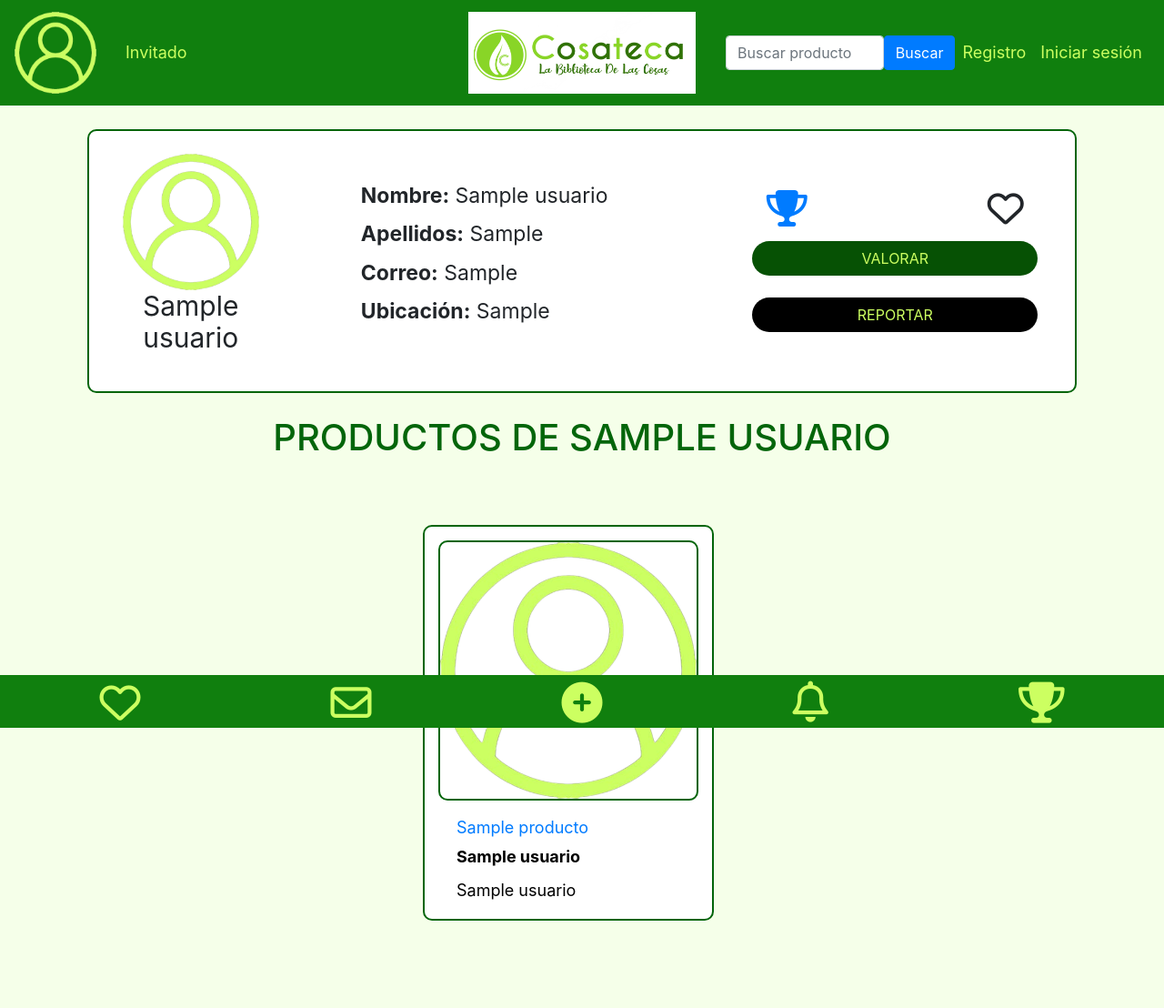
After one commit to andvarbay/Cosateca, a Django app: a page that uses CosatecaApp/templates/header.html in a window 1280 px wide. The commit adds this page. Shown: the whole page at 91% size. Run offline with Django 4.2, Linux system fonts and the light colour scheme; tables that the repository leaves empty hold one stand-in row (values such as "Sample post"); parts of the project's set-up code (start-up, migrations or seed data) failed here and were passed over; some libraries are stand-ins or nearby versions.

Commit message:
feat: Iniciadas vistas de perfil de usuario
En cada perfil se muestran los productos del usuario
 y los botones correspondientes aunque estos son estáticos

```diff
--- a/CosatecaApp/models.py
+++ b/CosatecaApp/models.py
@@ -164,6 +164,10 @@ class Producto(models.Model):
     def getTodosProductos():
         return Producto.objects.all()
 
+    @staticmethod
+    def getProductosDeUsuario(nombreUsuario):
+        return Producto.objects.filter(idPropietario = nombreUsuario)
+
 class CategoriaProducto(models.Model):
     idCategoriaProducto = models.AutoField(db_column='idCategoriaProducto', primary_key=True)
     idCategoria = models.ForeignKey(Categoria, models.CASCADE, db_column='idCategoria')
--- a/CosatecaApp/static/style.css
+++ b/CosatecaApp/static/style.css
@@ -87,6 +87,37 @@ nav {
     margin-top: 5%;
     height: auto;
 }
+
+.card-text {
+    color: black
+}
+
+
+.profile-card {
+    background-color: #FFFFFF;
+    border: 2px solid #03650A;
+    border-radius: 10px;
+    margin-left: 7.5%;
+    margin-right: 7.5%;
+    margin-top: 2%;
+    margin-bottom: 2%;
+    padding: 2%;
+    justify-content: space-between;
+    font-size: 23px;
+  }
+
+  .profile-button {
+    background-color: #065104;
+    border-radius: 35px;
+    color: #CCFF61;
+  }
+
+  .delete-profile-button {
+    background-color: black;
+    border-radius: 35px;
+    color: #CCFF61;
+}
+
 /*
 ZONA DE PRUEBAS: Cuando añadas css de algo que estás probando, pruebalo debajo de
 este texto, una vez sea css definito, pásalo arriba.
--- a/CosatecaApp/templates/header.html
+++ b/CosatecaApp/templates/header.html
@@ -10,13 +10,15 @@
 <body>
 
 <nav class="one-edge-shadow navbar navbar-light sticky-top navbar-expand-lg text-white">
-    <a class="navbar-brand ms-3 text-dark" href="/">
-        {% load static %}
-        <img src="{% static 'Default_profile_pic.png' %}" style="width:90px;height:90px;">
+    {% load static %}
     </a>
     {% if request.session.usuario %}
-        <a class="nav-link" href="/#">{{request.session.usuario}}</a>
+        <a class="navbar-brand ms-3 text-dark" href="/perfil/{{request.session.usuario}}">
+        <img src="{% static 'Default_profile_pic.png' %}" style="width:90px;height:90px;">
+        <a class="nav-link" href="/perfil/{{request.session.usuario}}">{{request.session.usuario}}</a>
     {% else %}
+        <a class="navbar-brand ms-3 text-dark" href="/#">
+        <img src="{% static 'Default_profile_pic.png' %}" style="width:90px;height:90px;">
         <a class="nav-link" href="/#">Invitado</a>
     {% endif %}
 
--- /dev/null
+++ b/CosatecaApp/templates/perfil.html
@@ -0,0 +1,64 @@
+{% extends 'base.html' %}
+{% block title %}
+  <title>Perfil</title>
+{% endblock title %}
+{% block body_data %}
+{% load static %}
+    <div class="row profile-card">
+        <div class="col-lg-2 col-md-4 col-sm-6 col-12">
+            <div class="d-flex flex-column align-items-center">
+
+                <img src="{% static 'Default_profile_pic.png' %}" style="width:150px;height:150px;">
+                <p class="text-center" style="font-size: 30px;">{{usuario.nombreUsuario}}</p>
+
+            </div>
+        </div>
+        <div class="col-lg-4 col-md-4 col-sm-6 col-12" style="align-self: center;">
+            <!-- <ul> -->
+                <p><strong>Nombre:</strong> {{usuario.nombre}}</p>
+                <p><strong>Apellidos:</strong> {{usuario.apellidos}}</p>
+                <p><strong>Correo:</strong> {{usuario.correo}}</p>
+                <p><strong>Ubicación:</strong> {{usuario.ubicacion}}</p>
+            <!-- </ul> -->
+
+        </div>
+        <div class="col-lg-4 col-md-4 col-sm-6 col-12" style="align-self: center;">
+            {% if request.session.usuario == usuario.nombreUsuario %}
+                <div class="d-flex flex-column">
+                    <a href="" class="btn profile-button mb-2">EDITAR PERFIL</a>
+                    <a href="" class="btn profile-button mb-2">SOLICITUDES DE PRÉSTAMO</a>
+                    <a href="" class="btn profile-button mb-4">REGISTRO DE PRÉSTAMOS</a>
+                    <a href="" class="btn delete-profile-button">ELIMINAR CUENTA</a>
+                </div>
+            {% else %}
+                <div class="d-flex flex-column">
+                    <div class="row" style="justify-content:space-between;margin-left: 5%;margin-right: 5%;margin-bottom: 5%;">
+                        <a href=""><i class="fa-solid fa-trophy" style="font-size: 40px;"></i></a>
+                        <i class="fa-regular fa-heart" style="font-size: 40px;"></i>
+                    </div>
+                    <a href="" class="btn profile-button mb-4" >VALORAR</a>
+                    <a href="" class="btn delete-profile-button" >REPORTAR</a>
+                </div>
+            {% endif %}
+        </div>
+
+    </div>
+    <h1 style="text-transform: uppercase;color: #03650A; text-align: center;"> PRODUCTOS DE {{usuario.nombreUsuario}}</h1>
+    <div class="row justify-content-center" style="margin-bottom: 7.5%;width:100%" id="game-cards">
+        {% for producto in productos %}
+            <div class="col-lg-3 col-md-5 col-sm-11 product-card">
+                <div producto="card mx-productos mb-3" id={{producto.idProducto}}>
+                <img class="card-img-top" src="{% static 'default_profile_pic.png' %}" alt="Foto {{MEDIA_URL}}{{producto.nombre}}">
+                <div class="card-body">
+                    <a href="/#">
+                    <p class="card-title">{{producto.nombre}}</p>
+                    </a>
+                    <p class="card-text"><b>{{producto.idPropietario.nombreUsuario}}</b></p>
+                    <p class="card-text">{{producto.idPropietario.nombreUsuario}}</p>
+                </div>
+                </div>
+            </div>
+        {% endfor %}
+    </div>
+  <!-- </div> -->
+{% endblock body_data %}
--- a/CosatecaApp/views.py
+++ b/CosatecaApp/views.py
@@ -14,3 +14,12 @@ def login(request):
 
 def register(request):
     return render(request, 'register.html')
+
+def perfil(request, nombreUsuario):
+    data= {}
+    usuario = Usuario.getUsuarioPorNombreUsuario(nombreUsuario)
+    productos = Producto.getProductosDeUsuario(usuario)
+    data['usuario'] = usuario
+    data['productos'] = productos
+
+    return render (request, 'perfil.html', data)
--- a/cosateca/urls.py
+++ b/cosateca/urls.py
@@ -29,4 +29,5 @@ urlpatterns = [
     path('login/', Login.as_view(), name='login'),
     path('register/', Register.as_view(), name='register'),
     path('logout/', logout , name='logout'),
+    path('perfil/<nombreUsuario>', views.perfil , name='perfil'),
 ]
```
Also changed, not shown: CosatecaApp/templates/inicio.html (+11 -3 lines).
